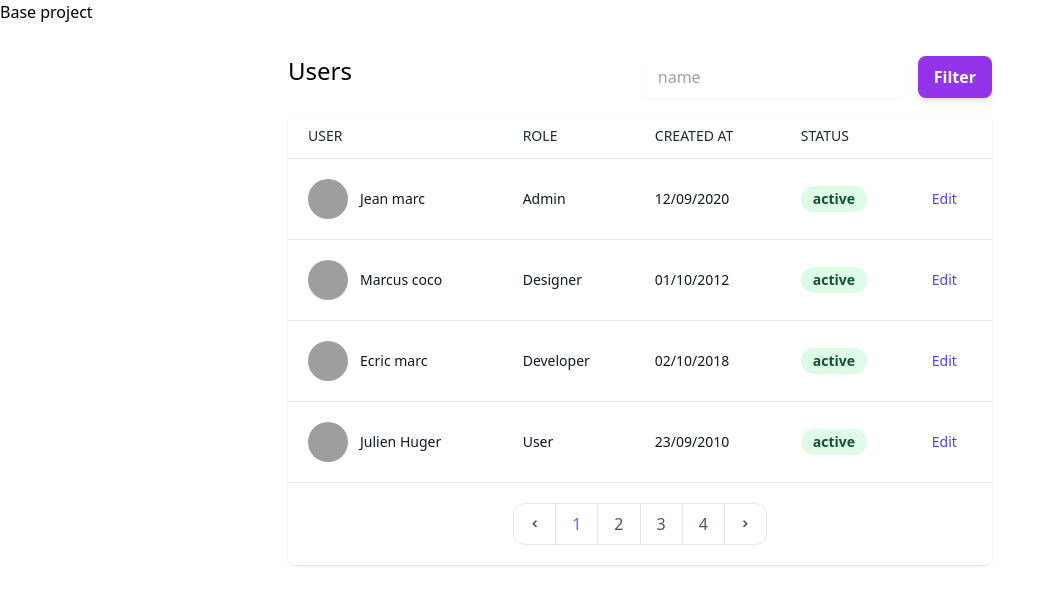
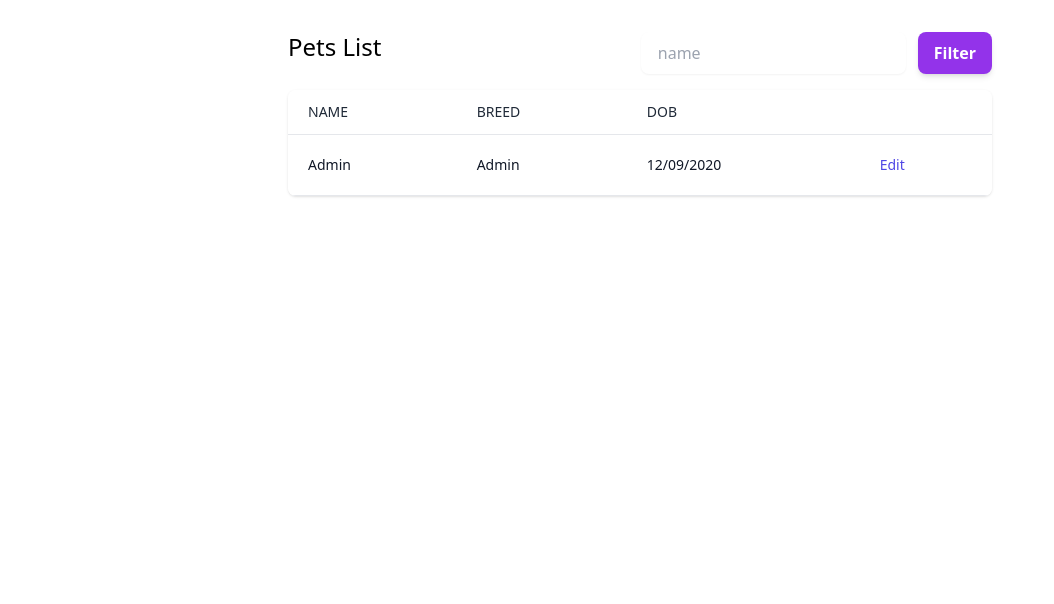
Before and after one commit to rubensilva4585/ReactJS_PA, a React (Vite) app: page / in a window 1280 px wide. Shown: the top 604 px of the page, without its empty margins (0-1054 px from the left). Built offline with nearby package versions, Linux system fonts and the light colour scheme; no server answers; grey boxes are pictures that could not be loaded.

Commit message:
list table css

```diff
--- a/package.json
+++ b/package.json
@@ -12,7 +12,8 @@
   "dependencies": {
     "axios": "^1.5.1",
     "react": "^18.2.0",
-    "react-dom": "^18.2.0"
+    "react-dom": "^18.2.0",
+    "react-icons": "^4.11.0"
   },
   "devDependencies": {
     "@types/react": "^18.2.15",
--- a/src/App.jsx
+++ b/src/App.jsx
@@ -50,7 +50,6 @@ function App() {
 
   return (
     <>
-      <h1>Base project</h1>
       <PetList />
     </>
   )
--- a/src/components/PetList/PetList.jsx
+++ b/src/components/PetList/PetList.jsx
@@ -1,19 +1,18 @@
+import { getAllPets } from "../../services/main/pets"
 
 export default function PetList() {
 
-
         return (
-
                 <div class="container max-w-3xl px-4 mx-auto sm:px-8">
                         <div class="py-8">
                                 <div class="flex flex-row justify-between w-full mb-1 sm:mb-0">
                                         <h2 class="text-2xl leading-tight">
-                Users
+                                                Pets List
                                         </h2>
                                         <div class="text-end">
                                                 <form class="flex flex-col justify-center w-3/4 max-w-sm space-y-3 md:flex-row md:w-full md:space-x-3 md:space-y-0">
                                                         <div class=" relative ">
-                        <input type="text" id="&quot;form-subscribe-Filter" class=" rounded-lg border-transparent flex-1 appearance-none border border-gray-300 w-full py-2 px-4 bg-white text-gray-700 placeholder-gray-400 shadow-sm text-base focus:outline-none focus:ring-2 focus:ring-purple-600 focus:border-transparent" placeholder="name"/>
+                                                                <input type="text" id="&quot;form-subscribe-Filter" class=" rounded-lg border-transparent flex-1 appearance-none border border-gray-300 w-full py-2 px-4 bg-white text-gray-700 placeholder-gray-400 shadow-sm text-base focus:outline-none focus:ring-2 focus:ring-purple-600 focus:border-transparent" placeholder="name" />
                                                         </div>
                                                         <button class="flex-shrink-0 px-4 py-2 text-base font-semibold text-white bg-purple-600 rounded-lg shadow-md hover:bg-purple-700 focus:outline-none focus:ring-2 focus:ring-purple-500 focus:ring-offset-2 focus:ring-offset-purple-200" type="submit">
                                                                 Filter
@@ -27,36 +26,25 @@ export default function PetList() {
                                                         <thead>
                                                                 <tr>
                                                                         <th scope="col" class="px-5 py-3 text-sm font-normal text-left text-gray-800 uppercase bg-white border-b border-gray-200">
-                                    User
+                                                                                Name
                                                                         </th>
                                                                         <th scope="col" class="px-5 py-3 text-sm font-normal text-left text-gray-800 uppercase bg-white border-b border-gray-200">
-                                    Role
+                                                                                Breed
                                                                         </th>
                                                                         <th scope="col" class="px-5 py-3 text-sm font-normal text-left text-gray-800 uppercase bg-white border-b border-gray-200">
-                                    Created at
-                                </th>
-                                <th scope="col" class="px-5 py-3 text-sm font-normal text-left text-gray-800 uppercase bg-white border-b border-gray-200">
-                                    status
+                                                                                DoB
                                                                         </th>
                                                                         <th scope="col" class="px-5 py-3 text-sm font-normal text-left text-gray-800 uppercase bg-white border-b border-gray-200">
                                                                         </th>
                                                                 </tr>
                                                         </thead>
                                                         <tbody>
+
                                                                 <tr>
                                                                         <td class="px-5 py-5 text-sm bg-white border-b border-gray-200">
-                                    <div class="flex items-center">
-                                        <div class="flex-shrink-0">
-                                            <a href="#" class="relative block">
-                                                <img alt="profil" src="/images/person/8.jpg" class="mx-auto object-cover rounded-full h-10 w-10 "/>
-                                            </a>
-                                        </div>
-                                        <div class="ml-3">
                                                                                 <p class="text-gray-900 whitespace-no-wrap">
-                                                Jean marc
+                                                                                        Admin
                                                                                 </p>
-                                        </div>
-                                    </div>
                                                                         </td>
                                                                         <td class="px-5 py-5 text-sm bg-white border-b border-gray-200">
                                                                                 <p class="text-gray-900 whitespace-no-wrap">
@@ -69,170 +57,14 @@ export default function PetList() {
                                                                                 </p>
                                                                         </td>
                                                                         <td class="px-5 py-5 text-sm bg-white border-b border-gray-200">
-                                    <span class="relative inline-block px-3 py-1 font-semibold leading-tight text-green-900">
-                                        <span aria-hidden="true" class="absolute inset-0 bg-green-200 rounded-full opacity-50">
-                                        </span>
-                                        <span class="relative">
-                                            active
-                                        </span>
-                                    </span>
-                                </td>
-                                <td class="px-5 py-5 text-sm bg-white border-b border-gray-200">
                                                                                 <a href="#" class="text-indigo-600 hover:text-indigo-900">
                                                                                         Edit
                                                                                 </a>
                                                                         </td>
                                                                 </tr>
-                            <tr>
-                                <td class="px-5 py-5 text-sm bg-white border-b border-gray-200">
-                                    <div class="flex items-center">
-                                        <div class="flex-shrink-0">
-                                            <a href="#" class="relative block">
-                                                <img alt="profil" src="/images/person/9.jpg" class="mx-auto object-cover rounded-full h-10 w-10 "/>
-                                            </a>
-                                        </div>
-                                        <div class="ml-3">
-                                            <p class="text-gray-900 whitespace-no-wrap">
-                                                Marcus coco
-                                            </p>
-                                        </div>
-                                    </div>
-                                </td>
-                                <td class="px-5 py-5 text-sm bg-white border-b border-gray-200">
-                                    <p class="text-gray-900 whitespace-no-wrap">
-                                        Designer
-                                    </p>
-                                </td>
-                                <td class="px-5 py-5 text-sm bg-white border-b border-gray-200">
-                                    <p class="text-gray-900 whitespace-no-wrap">
-                                        01/10/2012
-                                    </p>
-                                </td>
-                                <td class="px-5 py-5 text-sm bg-white border-b border-gray-200">
-                                    <span class="relative inline-block px-3 py-1 font-semibold leading-tight text-green-900">
-                                        <span aria-hidden="true" class="absolute inset-0 bg-green-200 rounded-full opacity-50">
-                                        </span>
-                                        <span class="relative">
-                                            active
-                                        </span>
-                                    </span>
-                                </td>
-                                <td class="px-5 py-5 text-sm bg-white border-b border-gray-200">
-                                    <a href="#" class="text-indigo-600 hover:text-indigo-900">
-                                        Edit
-                                    </a>
-                                </td>
-                            </tr>
-                            <tr>
-                                <td class="px-5 py-5 text-sm bg-white border-b border-gray-200">
-                                    <div class="flex items-center">
-                                        <div class="flex-shrink-0">
-                                            <a href="#" class="relative block">
-                                                <img alt="profil" src="/images/person/10.jpg" class="mx-auto object-cover rounded-full h-10 w-10 "/>
-                                            </a>
-                                        </div>
-                                        <div class="ml-3">
-                                            <p class="text-gray-900 whitespace-no-wrap">
-                                                Ecric marc
-                                            </p>
-                                        </div>
-                                    </div>
-                                </td>
-                                <td class="px-5 py-5 text-sm bg-white border-b border-gray-200">
-                                    <p class="text-gray-900 whitespace-no-wrap">
-                                        Developer
-                                    </p>
-                                </td>
-                                <td class="px-5 py-5 text-sm bg-white border-b border-gray-200">
-                                    <p class="text-gray-900 whitespace-no-wrap">
-                                        02/10/2018
-                                    </p>
-                                </td>
-                                <td class="px-5 py-5 text-sm bg-white border-b border-gray-200">
-                                    <span class="relative inline-block px-3 py-1 font-semibold leading-tight text-green-900">
-                                        <span aria-hidden="true" class="absolute inset-0 bg-green-200 rounded-full opacity-50">
-                                        </span>
-                                        <span class="relative">
-                                            active
-                                        </span>
-                                    </span>
-                                </td>
-                                <td class="px-5 py-5 text-sm bg-white border-b border-gray-200">
-                                    <a href="#" class="text-indigo-600 hover:text-indigo-900">
-                                        Edit
-                                    </a>
-                                </td>
-                            </tr>
-                            <tr>
-                                <td class="px-5 py-5 text-sm bg-white border-b border-gray-200">
-                                    <div class="flex items-center">
-                                        <div class="flex-shrink-0">
-                                            <a href="#" class="relative block">
-                                                <img alt="profil" src="/images/person/6.jpg" class="mx-auto object-cover rounded-full h-10 w-10 "/>
-                                            </a>
-                                        </div>
-                                        <div class="ml-3">
-                                            <p class="text-gray-900 whitespace-no-wrap">
-                                                Julien Huger
-                                            </p>
-                                        </div>
-                                    </div>
-                                </td>
-                                <td class="px-5 py-5 text-sm bg-white border-b border-gray-200">
-                                    <p class="text-gray-900 whitespace-no-wrap">
-                                        User
-                                    </p>
-                                </td>
-                                <td class="px-5 py-5 text-sm bg-white border-b border-gray-200">
-                                    <p class="text-gray-900 whitespace-no-wrap">
-                                        23/09/2010
-                                    </p>
-                                </td>
-                                <td class="px-5 py-5 text-sm bg-white border-b border-gray-200">
-                                    <span class="relative inline-block px-3 py-1 font-semibold leading-tight text-green-900">
-                                        <span aria-hidden="true" class="absolute inset-0 bg-green-200 rounded-full opacity-50">
-                                        </span>
-                                        <span class="relative">
-                                            active
-                                        </span>
-                                    </span>
-                                </td>
-                                <td class="px-5 py-5 text-sm bg-white border-b border-gray-200">
-                                    <a href="#" class="text-indigo-600 hover:text-indigo-900">
-                                        Edit
-                                    </a>
-                                </td>
-                            </tr>
+
                                                         </tbody>
                                                 </table>
-                    <div class="flex flex-col items-center px-5 py-5 bg-white xs:flex-row xs:justify-between">
-                        <div class="flex items-center">
-                            <button type="button" class="w-full p-4 text-base text-gray-600 bg-white border rounded-l-xl hover:bg-gray-100">
-                                <svg width="9" fill="currentColor" height="8" class="" viewBox="0 0 1792 1792" xmlns="http://www.w3.org/2000/svg">
-                                    <path d="M1427 301l-531 531 531 531q19 19 19 45t-19 45l-166 166q-19 19-45 19t-45-19l-742-742q-19-19-19-45t19-45l742-742q19-19 45-19t45 19l166 166q19 19 19 45t-19 45z">
-                                    </path>
-                                </svg>
-                            </button>
-                            <button type="button" class="w-full px-4 py-2 text-base text-indigo-500 bg-white border-t border-b hover:bg-gray-100 ">
-                                1
-                            </button>
-                            <button type="button" class="w-full px-4 py-2 text-base text-gray-600 bg-white border hover:bg-gray-100">
-                                2
-                            </button>
-                            <button type="button" class="w-full px-4 py-2 text-base text-gray-600 bg-white border-t border-b hover:bg-gray-100">
-                                3
-                            </button>
-                            <button type="button" class="w-full px-4 py-2 text-base text-gray-600 bg-white border hover:bg-gray-100">
-                                4
-                            </button>
-                            <button type="button" class="w-full p-4 text-base text-gray-600 bg-white border-t border-b border-r rounded-r-xl hover:bg-gray-100">
-                                <svg width="9" fill="currentColor" height="8" class="" viewBox="0 0 1792 1792" xmlns="http://www.w3.org/2000/svg">
-                                    <path d="M1363 877l-742 742q-19 19-45 19t-45-19l-166-166q-19-19-19-45t19-45l531-531-531-531q-19-19-19-45t19-45l166-166q19-19 45-19t45 19l742 742q19 19 19 45t-19 45z">
-                                    </path>
-                                </svg>
-                            </button>
-                        </div>
-                    </div>
                                         </div>
                                 </div>
                         </div>
```
Also changed, not shown: 1 other file (tests, documents, lock files or other folders). Lines whose indentation alone changed are shown as unchanged.
